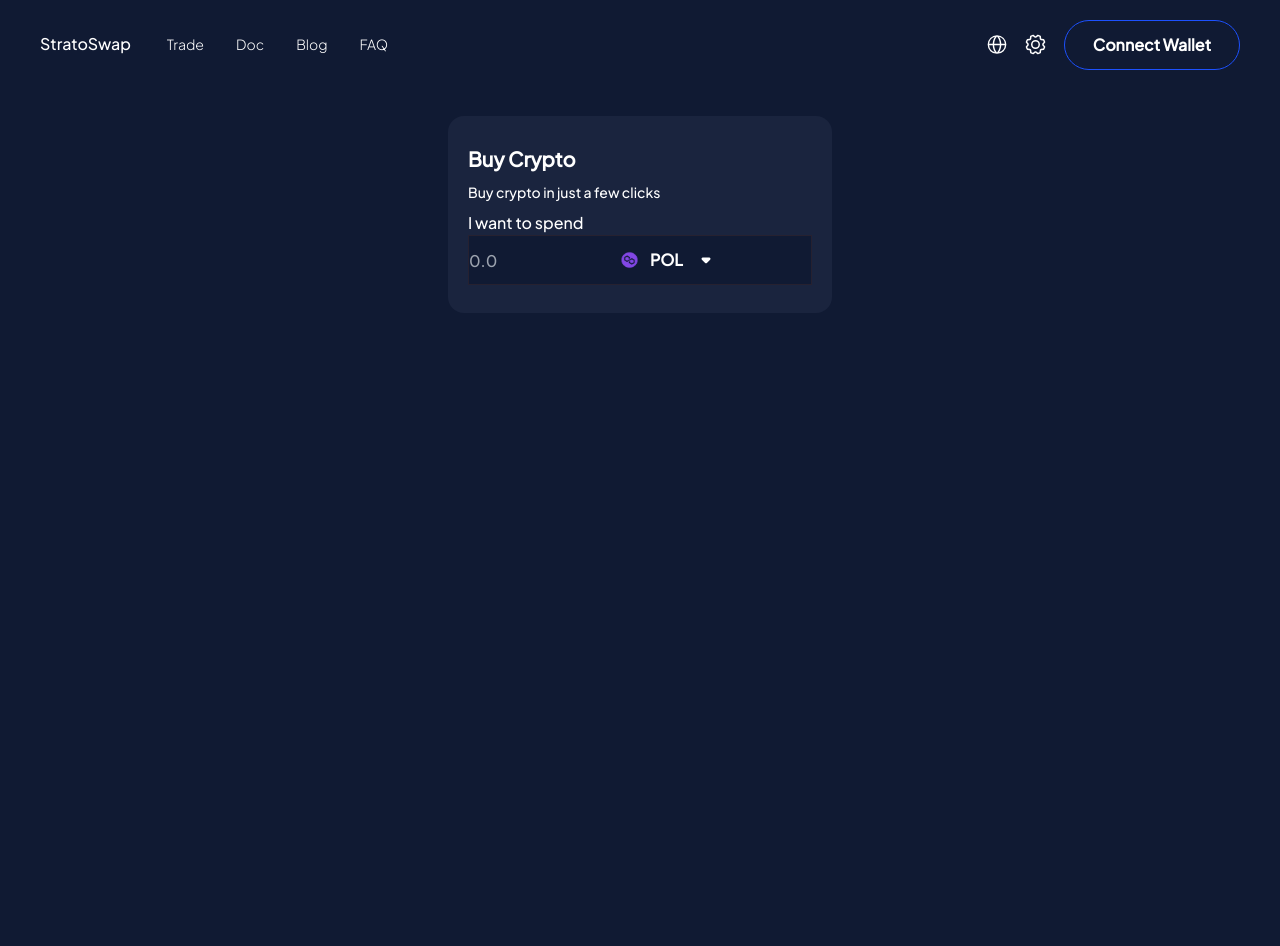
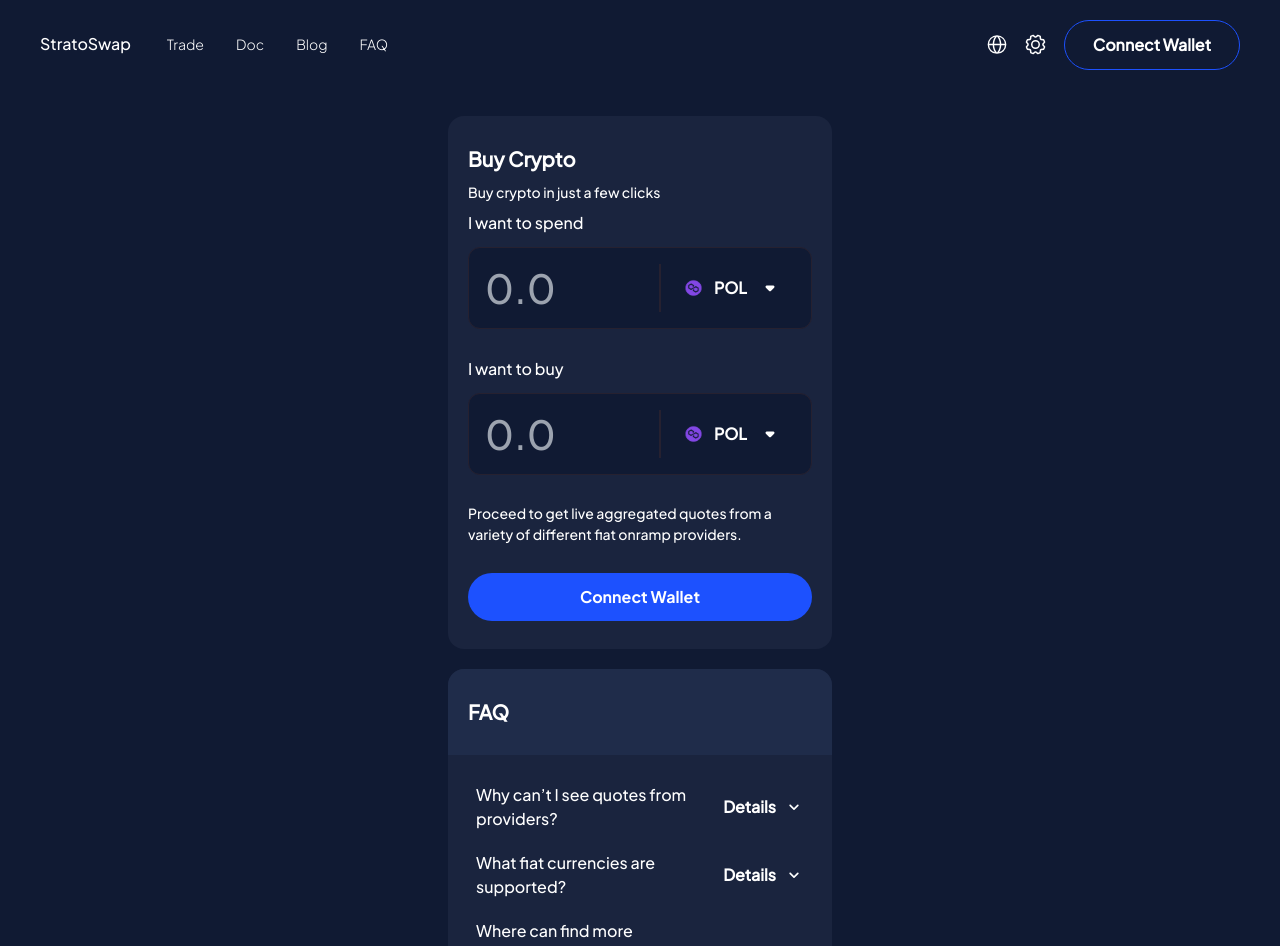
Before and after one commit to tyler0929/strato, a Next.js app: page /Buy-crypto in a window 1280 px wide. Shown: the top 946 px of the page. Before the commit the page ends 800 px from the top, so only its background shows below. Built offline with nearby package versions, Linux system fonts and the light colour scheme.

Commit message:
handle buy-crypto page

```diff
--- a/app/Buy-crypto/page.tsx
+++ b/app/Buy-crypto/page.tsx
@@ -1,6 +1,13 @@
-import SelectToken from "@/components/selectToken/SelectToken"
-import { Text_14_400, Text_16_400, Text_20_600 } from "@/components/typography/Typography"
-
+import Collapse from "@/components/collapse/Collapse";
+import ConnectWallet from "@/components/connectWallet/connectWallet";
+import { LinkIcon } from "@/components/icons";
+import SelectToken from "@/components/selectToken/SelectToken";
+import {
+  Text_14_400,
+  Text_16_400,
+  Text_20_600,
+} from "@/components/typography/Typography";
+import Link from "next/link";
 
 const BuyCryptoPage = () => {
   return (
@@ -8,16 +15,89 @@
       <div className="bg-black-light1 max-w-96 mt-5 mx-auto px-5 py-7 rounded-2xl">
         <div className="grid gap-2">
           <Text_20_600 text="Buy Crypto" />
-                <Text_14_400 text="Buy crypto in just a few clicks"/>
-                <Text_16_400 text="I want to spend"/>
+          <Text_14_400 text="Buy crypto in just a few clicks" />
+          <Text_16_400 text="I want to spend" />
         </div>
-                <div className="flex gap-5  bg-black-main border border-[#262130] items-center">
-                    <input className="outline-none bg-black-main h-12 max-w-32" placeholder="0.0"  />
+        <div className="flex gap-5  mt-3  bg-black-main border border-[#262130] items-center px-4 py-4 rounded-xl">
+          <input
+            className="outline-none font-[500]  text-white text-[40px] bg-black-main h-12 max-w-44 border-r-2 border-[#262130]"
+            placeholder="0.0"
+          />
           <SelectToken baseComponent="inputCurrency" buyCrypto />
+        </div>
+        <div className="mt-7">
+          <Text_16_400 text="I want to buy" />
+        </div>
+        <div className="flex gap-5  mt-3  bg-black-main border border-[#262130] items-center px-4 py-4 rounded-xl">
+          <input
+            className="outline-none font-[500]  text-white text-[40px] bg-black-main h-12 max-w-44 border-r-2 border-[#262130]"
+            placeholder="0.0"
+          />
+          <SelectToken baseComponent="inputCurrency" buyCrypto />
+        </div>
+        <div className="my-7">
+          <Text_14_400 text="Proceed to get live aggregated quotes from a variety of different fiat onramp providers." />
+        </div>
+        <div>
+          <ConnectWallet />
+        </div>
+      </div>
+      <div className="bg-black-light1 max-w-96 mt-5 mx-auto rounded-2xl">
+        <div className=" px-5 py-7 bg-black-light2 rounded-t-2xl">
+          <Text_20_600 text="FAQ" />
+        </div>
+        <div className=" px-7 py-7 grid gap-5">
+          <Collapse title="Why can’t I see quotes from providers?">
+            <div className="pt-2 pb-4 opacity-70">
+              <Text_14_400 text="Some providers might not operate in your region or support the currency/token exchange requested" />
+            </div>
+          </Collapse>
+          <Collapse title="What fiat currencies are supported?">
+            <div className="pt-2 pb-4 opacity-70">
+              <p className="text-[14px] font-[400] text-white">
+                Different providers will support different currencies and
+                payment methods in your region. Please refer to our{" "}
+                <Link
+                  href="https://ryuswap-help.gitbook.io/ryuswap-document"
+                  className="text-primary-main hover:underline"
+                >
+                  documentation{" "}
+                </Link>{" "}
+                or{" "}
+                <Link
+                  href="https://help.mercuryo.io/en/articles/6122838-on-and-off-ramps"
+                  className="text-primary-main hover:underline flex"
+                >
+                  partners documentation
+                  <LinkIcon width={"18px"} />
+                </Link>
+                for more info.
+              </p>
+            </div>
+          </Collapse>
+          <Collapse title="Where can find more information on the Buy Crypto feature?">
+            <div className="pt-2 pb-4 opacity-70 flex gap-1">
+              <p className="text-[14px] font-[400] text-white">
+                Please refer to our documentation
+              </p>{" "}
+              <Link
+                href="https://ryuswap-help.gitbook.io/ryuswap-document"
+                className="text-primary-main hover:underline"
+              >
+                {" "}
+                hear.
+              </Link>
+            </div>
+          </Collapse>
+          <Collapse title="Why do i receive different USDC tokens on Arbitrum?">
+            <div className="pt-2 pb-4 opacity-70 ">
+              <Text_14_400 text="In the case of Arbitrum, there's a bridged version of USDC known as USDC.e that has been bridged from Ethereum to Arbitrum, and native USDC, known as USDC. Depending on providers, we support both USDC.e and USDC. Please check your wallet balances for both tokens" />
+            </div>
+          </Collapse>
         </div>
       </div>
     </div>
-    )
-}
+  );
+};
 
-export default BuyCryptoPage
+export default BuyCryptoPage;
--- /dev/null
+++ b/components/collapse/Collapse.tsx
@@ -0,0 +1,32 @@
+"use client";
+import { ReactNode, useState } from "react";
+import { ArrowDown, ArrowUp } from "../icons";
+
+interface IPropsCollapse {
+  children: ReactNode;
+  title: string;
+}
+const Collapse: React.FC<IPropsCollapse> = ({ children, title }) => {
+  const [show, setShow] = useState(false);
+
+  const handleShowDetails = () => {
+    setShow(!show);
+  };
+  return (
+    <div>
+      <div className="flex gap-4">
+        <p className="flex-1 text-[16px] font-[500] text-white">{title}</p>
+        <div
+          onClick={handleShowDetails}
+          className="w-fit flex gap-2 items-center text-white cursor-pointer hover:opacity-65 transition-all duration-200 ease-linear"
+        >
+          <p className="font-[600] text-[16px]">{show ? "Hide" : "Details"}</p>
+          {show ? <ArrowUp width={"20px"} /> : <ArrowDown width={"20px"} />}
+        </div>
+      </div>
+      {show && <div>{children}</div>}
+    </div>
+  );
+};
+
+export default Collapse;
--- a/components/connectWallet/connectWallet.tsx
+++ b/components/connectWallet/connectWallet.tsx
@@ -1,3 +1,4 @@
+'use client'
 import { useState } from "react";
 import ModalComponent from "../modal/Modal";
 import Image from "next/image";
--- /dev/null
+++ b/components/icons/arrowDown.jsx
@@ -0,0 +1,13 @@
+import * as React from "react"
+const SvgComponent = (props) => (
+  <svg
+    xmlns="http://www.w3.org/2000/svg"
+    className="sc-grXZZQ eirKMv"
+    color="#fff"
+    viewBox="0 0 24 24"
+    {...props}
+  >
+    <path fill="#FFF" d="M8.12 9.29 12 13.17l3.88-3.88a.996.996 0 1 1 1.41 1.41l-4.59 4.59a.996.996 0 0 1-1.41 0L6.7 10.7a.996.996 0 0 1 0-1.41c.39-.38 1.03-.39 1.42 0Z" />
+  </svg>
+)
+export default SvgComponent
--- /dev/null
+++ b/components/icons/arrowUp.jsx
@@ -0,0 +1,13 @@
+import * as React from "react"
+const SvgComponent = (props) => (
+  <svg
+    xmlns="http://www.w3.org/2000/svg"
+    className="sc-grXZZQ eirKMv"
+    color="#fff"
+    viewBox="0 0 24 24"
+    {...props}
+  >
+    <path fill="#FFF" d="M8.12 14.71 12 10.83l3.88 3.88a.996.996 0 1 0 1.41-1.41L12.7 8.71a.996.996 0 0 0-1.41 0L6.7 13.3a.996.996 0 0 0 0 1.41c.39.38 1.03.39 1.42 0Z" />
+  </svg>
+)
+export default SvgComponent
--- /dev/null
+++ b/components/icons/link.jsx
@@ -0,0 +1,16 @@
+import * as React from "react"
+const SvgComponent = (props) => (
+  <svg
+    xmlns="http://www.w3.org/2000/svg"
+    className="sc-grXZZQ gaQlaW"
+    color="#fff"
+    viewBox="0 0 24 24"
+    {...props}
+  >
+    <path
+      fill="#FFF"
+      d="M18 19H6c-.55 0-1-.45-1-1V6c0-.55.45-1 1-1h5c.55 0 1-.45 1-1s-.45-1-1-1H5a2 2 0 0 0-2 2v14c0 1.1.9 2 2 2h14c1.1 0 2-.9 2-2v-6c0-.55-.45-1-1-1s-1 .45-1 1v5c0 .55-.45 1-1 1ZM14 4c0 .55.45 1 1 1h2.59l-9.13 9.13a.996.996 0 1 0 1.41 1.41L19 6.41V9c0 .55.45 1 1 1s1-.45 1-1V4c0-.55-.45-1-1-1h-5c-.55 0-1 .45-1 1Z"
+    />
+  </svg>
+)
+export default SvgComponent
--- a/tsconfig.json
+++ b/tsconfig.json
@@ -22,6 +22,6 @@
       "@/*": ["./*"]
     }
   },
-  "include": ["next-env.d.ts", "**/*.ts", "**/*.tsx", ".next/types/**/*.ts", "components/icons/dolarIcon.jsx", "components/icons/close.jsx", "components/icons/circleArrow.jsx"],
+  "include": ["next-env.d.ts", "**/*.ts", "**/*.tsx", ".next/types/**/*.ts", "components/icons/dolarIcon.jsx", "components/icons/close.jsx", "components/icons/circleArrow.jsx", "components/icons/arrowUp.jsx"],
   "exclude": ["node_modules"]
 }
```
Also changed, not shown: components/icons/index.tsx (+7 -1 lines). Lines whose indentation alone changed are shown as unchanged.
